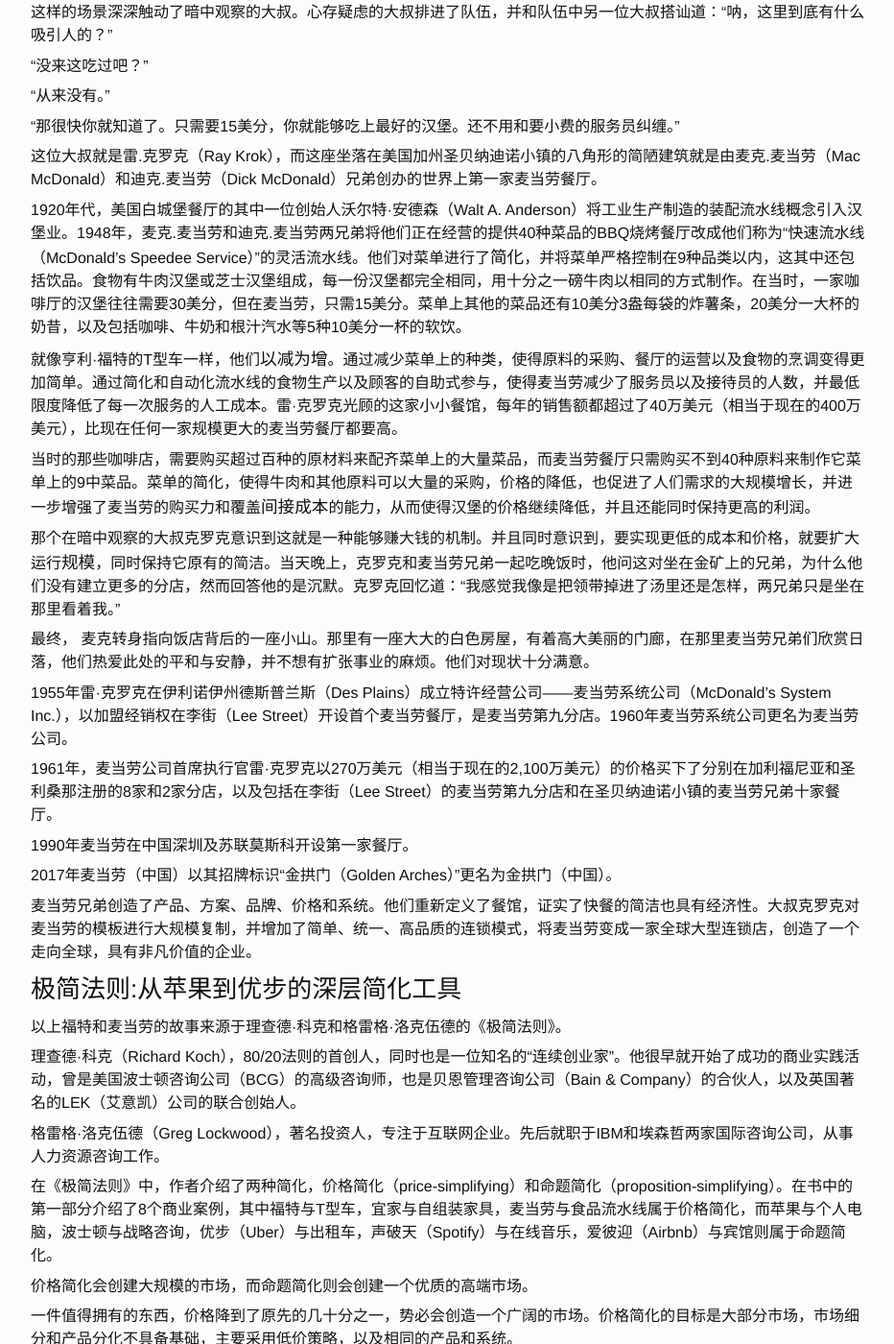
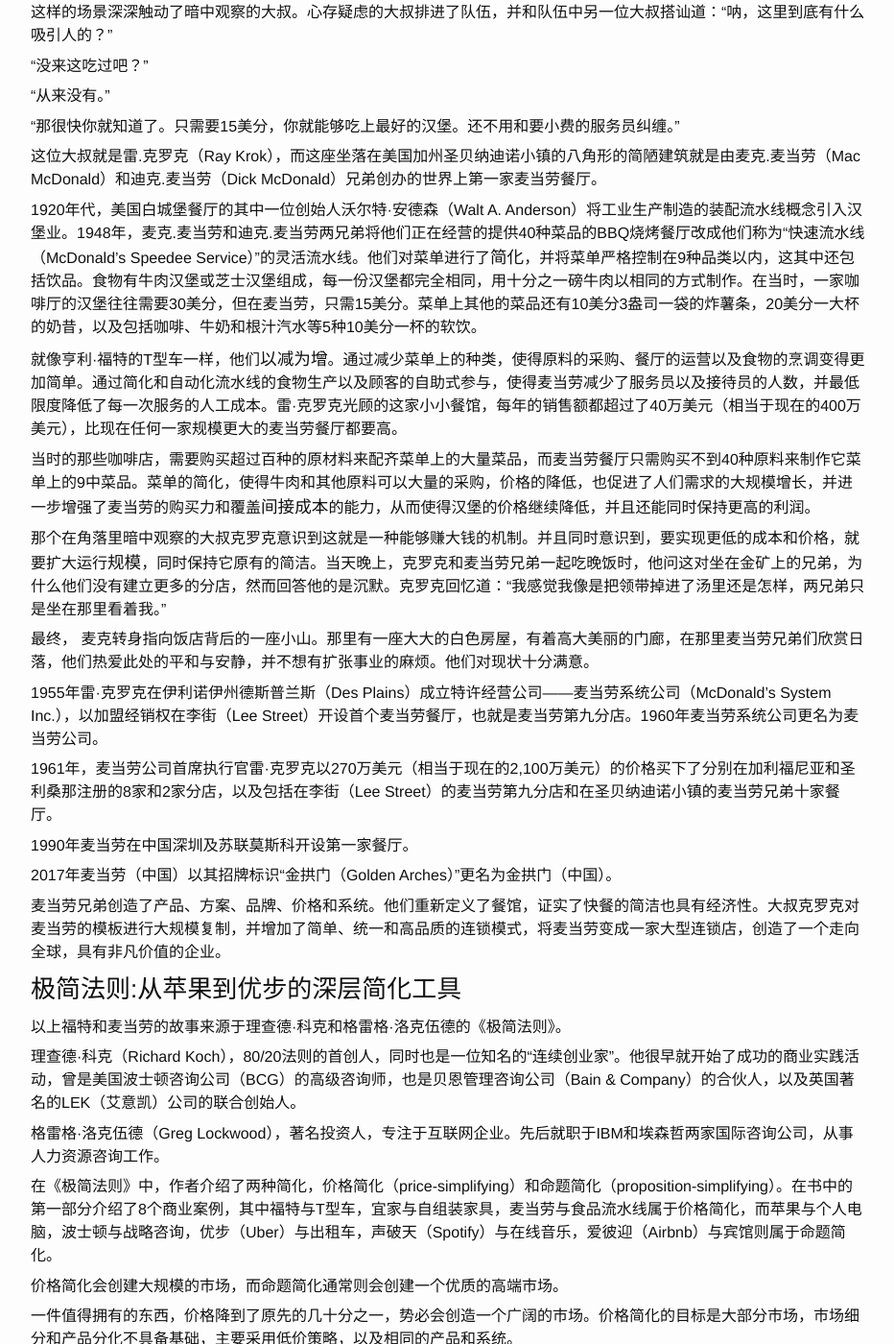
Before and after one commit to ousiax/ousiax.github.io, a Jekyll site: the page built from _journalctl/2019-03-03-simplify.md, in a window 1280 px wide and 1400 px high, scrolled down 2069 px. Shown: the whole window at 96% size, without its empty margins (173-1105 px from the left). Built offline with Jekyll 4.4.1, drawn with Linux system fonts in a browser that asks for light colours; some of the changed text lies outside the part shown.

Commit message:
Update 2019-03-03-simplify.md

```diff
--- a/_journalctl/2019-03-03-simplify.md
+++ b/_journalctl/2019-03-03-simplify.md
@@ -52,17 +52,17 @@
 
 这位大叔就是雷.克罗克（Ray Krok），而这座坐落在美国加州圣贝纳迪诺小镇的八角形的简陋建筑就是由麦克.麦当劳（Mac McDonald）和迪克.麦当劳（Dick McDonald）兄弟创办的世界上第一家麦当劳餐厅。
 
-1920年代，美国白城堡餐厅的其中一位创始人沃尔特·安德森（Walt A. Anderson）将工业生产制造的装配流水线概念引入汉堡业。1948年，麦克.麦当劳和迪克.麦当劳两兄弟将他们正在经营的提供40种菜品的BBQ烧烤餐厅改成他们称为“快速流水线（McDonald's Speedee Service）”的灵活流水线。他们对菜单进行了**简化**，并将菜单严格控制在9种品类以内，这其中还包括饮品。食物有牛肉汉堡或芝士汉堡组成，每一份汉堡都完全相同，用十分之一磅牛肉以相同的方式制作。在当时，一家咖啡厅的汉堡往往需要30美分，但在麦当劳，只需15美分。菜单上其他的菜品还有10美分3盎每袋的炸薯条，20美分一大杯的奶昔，以及包括咖啡、牛奶和根汁汽水等5种10美分一杯的软饮。
+1920年代，美国白城堡餐厅的其中一位创始人沃尔特·安德森（Walt A. Anderson）将工业生产制造的装配流水线概念引入汉堡业。1948年，麦克.麦当劳和迪克.麦当劳两兄弟将他们正在经营的提供40种菜品的BBQ烧烤餐厅改成他们称为“快速流水线（McDonald's Speedee Service）”的灵活流水线。他们对菜单进行了**简化**，并将菜单严格控制在9种品类以内，这其中还包括饮品。食物有牛肉汉堡或芝士汉堡组成，每一份汉堡都完全相同，用十分之一磅牛肉以相同的方式制作。在当时，一家咖啡厅的汉堡往往需要30美分，但在麦当劳，只需15美分。菜单上其他的菜品还有10美分3盎司一袋的炸薯条，20美分一大杯的奶昔，以及包括咖啡、牛奶和根汁汽水等5种10美分一杯的软饮。
 
 就像亨利·福特的T型车一样，他们**以减为增**。通过减少菜单上的种类，使得原料的采购、餐厅的运营以及食物的烹调变得更加简单。通过简化和自动化流水线的食物生产以及顾客的自助式参与，使得麦当劳减少了服务员以及接待员的人数，并最低限度降低了每一次服务的人工成本。雷·克罗克光顾的这家小小餐馆，每年的销售额都超过了40万美元（相当于现在的400万美元），比现在任何一家规模更大的麦当劳餐厅都要高。
 
 当时的那些咖啡店，需要购买超过百种的原材料来配齐菜单上的大量菜品，而麦当劳餐厅只需购买不到40种原料来制作它菜单上的9中菜品。菜单的简化，使得牛肉和其他原料可以大量的采购，价格的降低，也促进了人们需求的大规模增长，并进一步增强了麦当劳的购买力和覆盖**间接成本**的能力，从而使得汉堡的价格继续降低，并且还能同时保持更高的利润。
 
-那个在暗中观察的大叔克罗克意识到这就是一种能够赚大钱的机制。并且同时意识到，要实现更低的成本和价格，就要扩大运行**规模**，同时保持它原有的简洁。当天晚上，克罗克和麦当劳兄弟一起吃晚饭时，他问这对坐在金矿上的兄弟，为什么他们没有建立更多的分店，然而回答他的是沉默。克罗克回忆道：“我感觉我像是把领带掉进了汤里还是怎样，两兄弟只是坐在那里看着我。”
+那个在角落里暗中观察的大叔克罗克意识到这就是一种能够赚大钱的机制。并且同时意识到，要实现更低的成本和价格，就要扩大运行**规模**，同时保持它原有的简洁。当天晚上，克罗克和麦当劳兄弟一起吃晚饭时，他问这对坐在金矿上的兄弟，为什么他们没有建立更多的分店，然而回答他的是沉默。克罗克回忆道：“我感觉我像是把领带掉进了汤里还是怎样，两兄弟只是坐在那里看着我。”
 
 最终， 麦克转身指向饭店背后的一座小山。那里有一座大大的白色房屋，有着高大美丽的门廊，在那里麦当劳兄弟们欣赏日落，他们热爱此处的平和与安静，并不想有扩张事业的麻烦。他们对现状十分满意。
 
-1955年雷·克罗克在伊利诺伊州德斯普兰斯（Des Plains）成立特许经营公司——麦当劳系统公司（McDonald's System Inc.），以加盟经销权在李街（Lee Street）开设首个麦当劳餐厅，是麦当劳第九分店。1960年麦当劳系统公司更名为麦当劳公司。
+1955年雷·克罗克在伊利诺伊州德斯普兰斯（Des Plains）成立特许经营公司——麦当劳系统公司（McDonald's System Inc.），以加盟经销权在李街（Lee Street）开设首个麦当劳餐厅，也就是麦当劳第九分店。1960年麦当劳系统公司更名为麦当劳公司。
 
 1961年，麦当劳公司首席执行官雷·克罗克以270万美元（相当于现在的2,100万美元）的价格买下了分别在加利福尼亚和圣利桑那注册的8家和2家分店，以及包括在李街（Lee Street）的麦当劳第九分店和在圣贝纳迪诺小镇的麦当劳兄弟十家餐厅。
 
@@ -70,7 +70,7 @@
 
 2017年麦当劳（中国）以其招牌标识“金拱门（Golden Arches）”更名为金拱门（中国）。
 
-麦当劳兄弟创造了产品、方案、品牌、价格和系统。他们重新定义了餐馆，证实了快餐的简洁也具有经济性。大叔克罗克对麦当劳的模板进行大规模复制，并增加了简单、统一、高品质的连锁模式，将麦当劳变成一家全球大型连锁店，创造了一个走向全球，具有非凡价值的企业。
+麦当劳兄弟创造了产品、方案、品牌、价格和系统。他们重新定义了餐馆，证实了快餐的简洁也具有经济性。大叔克罗克对麦当劳的模板进行大规模复制，并增加了简单、统一和高品质的连锁模式，将麦当劳变成一家大型连锁店，创造了一个走向全球，具有非凡价值的企业。
 
 
 ### 极简法则:从苹果到优步的深层简化工具
@@ -83,7 +83,7 @@
 
 在《极简法则》中，作者介绍了两种简化，价格简化（price-simplifying）和命题简化（proposition-simplifying）。在书中的第一部分介绍了8个商业案例，其中福特与T型车，宜家与自组装家具，麦当劳与食品流水线属于价格简化，而苹果与个人电脑，波士顿与战略咨询，优步（Uber）与出租车，声破天（Spotify）与在线音乐，爱彼迎（Airbnb）与宾馆则属于命题简化。
 
-价格简化会创建大规模的市场，而命题简化则会创建一个优质的高端市场。
+价格简化会创建大规模的市场，而命题简化通常则会创建一个优质的高端市场。
 
 一件值得拥有的东西，价格降到了原先的几十分之一，势必会创造一个广阔的市场。价格简化的目标是大部分市场，市场细分和产品分化不具备基础，主要采用低价策略，以及相同的产品和系统。
 
```
Also changed, not shown: other parts of _journalctl/2019-03-03-simplify.md (+3 -3 lines).
